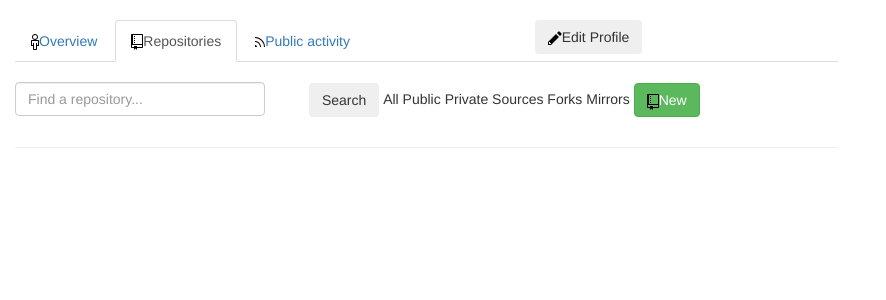
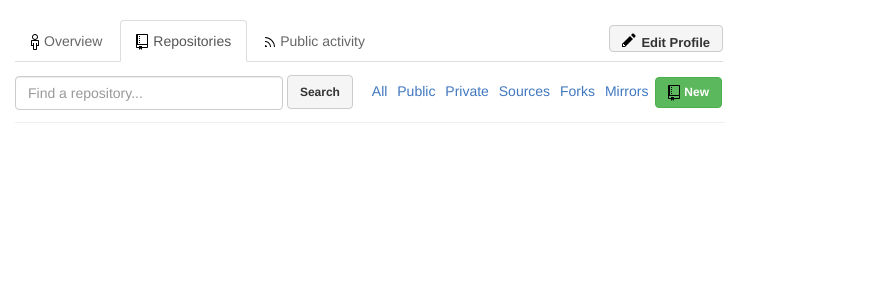
Before and after one commit to kramer20/githubRecreation, a PHP site: page /index.html in a window 1280 px wide, after a click on "Repositories". Shown: the part 48-348 px from the top of the page, without its empty margins (0-886 px from the left). Run offline with PHP 8.4, Linux system fonts and the light colour scheme; some web fonts are replaced.

Commit message:
repo styling

```diff
--- a/css/main.css
+++ b/css/main.css
@@ -62,7 +62,15 @@
 
 #edit {
   float: right;
-  margin-right: 196px; }
+  height: 27px;
+  font-size: 13px;
+  font-weight: bold;
+  background-color: #F5F5F5;
+  margin-top: 5px; }
+  #edit:hover {
+    background-color: #e1e1e1; }
+  #edit img {
+    padding-bottom: 7px; }
 
 img.myProfPic {
   margin-left: 215px;
@@ -116,7 +124,8 @@
   ul.numberCol a {
     text-decoration: none;
     font-size: 30px;
-    text-align: center; }
+    text-align: center;
+    outline: 0; }
     ul.numberCol a:hover {
       color: #4078C0; }
 
@@ -130,19 +139,99 @@
     text-decoration: none;
     font-size: 11px;
     text-align: center;
-    color: #66666A; }
+    color: #66666A;
+    outline: 0; }
     ul.wordCol a:hover {
       color: #66666A; }
 
 .form-groupTwo {
   width: 250px;
-  margin-top: 20px;
+  margin-top: 14px;
   display: inline-block; }
 
 ul.searchList {
-  display: inline-block; }
+  display: inline-block;
+  vertical-align: 2px;
+  padding-left: 18px; }
   ul.searchList li {
-    display: inline-block; }
+    display: inline-block;
+    padding: 3px;
+    color: #4078C0; }
+    ul.searchList li:hover {
+      text-decoration: underline;
+      cursor: pointer; }
 
 #search {
-  display: inline; }
+  display: inline;
+  width: 268px; }
+
+#searchBtn {
+  font-weight: bold;
+  background-color: #F5F5F5;
+  font-size: 12px;
+  height: 34px;
+  margin-right: 12px; }
+  #searchBtn:hover {
+    background-color: #e1e1e1; }
+
+hr.searchLine {
+  width: 710px;
+  margin-left: 0;
+  margin-top: 3px; }
+
+ul.nav {
+  width: 708px; }
+  ul.nav a {
+    color: #666666;
+    outline: 0; }
+    ul.nav a:hover {
+      color: black;
+      background-color: white;
+      border: none; }
+  ul.nav img {
+    padding-right: 5px; }
+
+#newBtn {
+  font-size: 12px;
+  font-weight: bold; }
+  #newBtn img {
+    margin-right: 4px; }
+
+.repoLeft {
+  padding-left: 0; }
+
+.repoName {
+  font-size: 20px;
+  font-weight: bold; }
+  .repoName:hover {
+    color: #4078C0;
+    text-decoration: bold; }
+
+.updated {
+  font-size: 13px;
+  margin-top: 5px;
+  color: #66666A; }
+
+hr.repoBorder {
+  width: 710px; }
+
+ul.repoList {
+  display: inline-block;
+  padding-left: 0;
+  margin-top: 10px;
+  margin-left: -57px; }
+  ul.repoList li {
+    display: inline-block;
+    padding-left: 12px;
+    font-size: 12px;
+    font-weight: bold;
+    color: #66666A; }
+  ul.repoList a {
+    color: #66666A;
+    text-align: right; }
+    ul.repoList a:hover {
+      color: #4078C0;
+      text-decoration: none; }
+  ul.repoList img {
+    padding-right: 2px;
+    margin-bottom: 4px; }
--- a/index.html
+++ b/index.html
@@ -51,7 +51,7 @@
   						<li class="active"><a data-toggle="tab" href="#overview"><img src="images/person.svg" class="person">Overview</a></li>
   						<li><a data-toggle="tab" href="#repositories"><img src="images/repo.svg" class="repo">Repositories</a></li>
   						<li><a data-toggle="tab" href="#publicActivity"><img src="images/rss.svg" class="rss">Public activity</a></li>
-  						<button type="button" id ="edit" class="btn btn-secondary"><img src="images/pencil.svg" class="pencil">Edit Profile</button>
+  						<button type="button" class="btn btn-default" id="edit"><img src="images/pencil.svg" class="pencil">Edit Profile</button>
 					</ul>
 
 
@@ -66,17 +66,17 @@
   												<input type="text" class="form-control" id="search" placeholder="Find a repository...">
   											</div>
 												<ul class="searchList">
-													<button type="button" class="btn btn-secondary" id="search">Search</button>
+													<button type="button" id="searchBtn" class="btn btn-default">Search</button>
 													<li>All</li>
 													<li>Public</li>
 													<li>Private</li>
 													<li>Sources</li>
 													<li>Forks</li>
 													<li>Mirrors</li>
-													<button type="button" class="btn btn-success" id="new"><img src="images/repo.svg" class="repoTwo">New</button>
+													<button type="button" id="newBtn" class="btn btn-success"><img src="images/repo.svg" class="repoTwo">New</button>
 												</ul>
 										</div>
-										<hr>
+										<hr class="searchLine">
    											 <div class="repoSection">
 
    											 </div>
--- a/js/github.js
+++ b/js/github.js
@@ -28,7 +28,7 @@
     var repo = repositories;
     var updated = moment(repositories.updated_at).startOf('hour').fromNow();
     repo.forEach(function (info) {
-      $(".repoSection").append('<div class="col-lg-9 repoLeft"><a href="repositories.html_url" class="repoName">'+info.name+'</a><p class="updated">'+updated+'</p></div><hr><div class="col-lg-3 repoRight"><ul class="repoList"><li class="language">'+info.language+'</li><li class="star">'+info.stargazers_count+'</li><li class="fork">'+info.forks_count+'</li></ul></div><hr>');
+      $(".repoSection").append('<div class="col-lg-8 repoLeft"><a href="info.html_url" class="repoName">'+info.name+'</a><p class="updated">Updated '+updated+'</p><hr class="repoBorder"></div><div class="col-lg-4 repoRight"><ul class="repoList"><li class="language">'+info.language+'</li><li class="star"><a href="info.stargazers_url" class="starLink"><img src="images/star.svg" class="starPic">'+info.stargazers_count+'</a></li><li class="fork"><a href="info.forks_url" class="forksLink"><img src="images/git-branch.svg" class="branch">'+info.forks_count+'</a></li></ul></div>');
     });
 
   		}
--- a/sass/main.scss
+++ b/sass/main.scss
@@ -2,6 +2,8 @@
 $font-blue:#4078C0;
 $font-box:#DBDBDB;
 $accent-font:#66666A;
+$tab-color:#666666;
+
 
 body {
 	background-color:#FFFFFF;
@@ -89,7 +91,19 @@
 
 #edit {
 	float:right;
-	margin-right:196px;
+	height:27px;
+	font-size:13px;
+	font-weight:bold;
+	background-color:$accent-color;
+	margin-top:5px;
+
+	&:hover {
+		background-color:darken($accent-color,8);
+	}
+
+	img {
+		padding-bottom:7px;
+	}
 }
 
 img.myProfPic {
@@ -161,6 +175,7 @@
 		text-decoration: none;
 		font-size: 30px;
 		text-align: center;
+		outline: 0;
 
 		&:hover {
 		color:$font-blue;
@@ -182,6 +197,7 @@
 		font-size: 11px;
 		text-align: center;
 		color:$accent-font;
+		outline: 0;
 
 		&:hover {
 		color:$accent-font;
@@ -190,18 +206,128 @@
 }
 .form-groupTwo {
 	width:250px;
-	margin-top:20px;
+	margin-top:14px;
 	display:inline-block;
 }
 
 ul.searchList {
 	display:inline-block;
+	vertical-align:2px;
+	padding-left:18px;
 
 		li {
 			display:inline-block;
+			padding:3px;
+			color:$font-blue;
+
+			&:hover {
+				text-decoration: underline;
+				cursor:pointer;
+			}
 		}
 }
 
 #search {
 	display:inline;
+	width:268px;
 }
+
+#searchBtn {
+	font-weight:bold;
+	background-color:$accent-color;
+	font-size:12px;
+	height:34px;
+	margin-right:12px;
+	&:hover {
+		background-color:darken($accent-color,8);
+	}
+}
+
+hr.searchLine {
+	width:710px;
+	margin-left:0;
+	margin-top:3px;
+}
+
+ul.nav {
+	width:708px;
+	a {
+		color:$tab-color;
+		outline: 0;
+
+		&:hover {
+			color:black;
+			background-color:white;
+			border:none;
+		}
+	}
+
+	img {
+		padding-right:5px;
+	}
+}
+
+#newBtn {
+	font-size:12px;
+	font-weight:bold;
+
+	img {
+		margin-right: 4px;
+	}
+}
+
+.repoLeft {
+	padding-left:0;
+}
+
+.repoName {
+	font-size:20px;
+	font-weight:bold;
+
+
+	&:hover {
+		color:$font-blue;
+		text-decoration: bold;
+	}
+}
+
+.updated {
+	font-size:13px;
+	margin-top:5px;
+	color:$accent-font;
+}
+
+hr.repoBorder {
+	width:710px;
+}
+
+ul.repoList {
+	display:inline-block;
+	padding-left:0;
+	margin-top:10px;
+	margin-left:-57px;
+
+
+	li {
+		display: inline-block;
+		padding-left:12px;
+		font-size: 12px;
+		font-weight: bold;
+		color:$accent-font;
+	}
+
+		a {
+			color:$accent-font;
+			text-align:right;
+
+			&:hover {
+				color:$font-blue;
+				text-decoration: none;
+			}
+		}
+
+			img {
+				padding-right:2px;
+				margin-bottom: 4px;
+			}
+}
```
